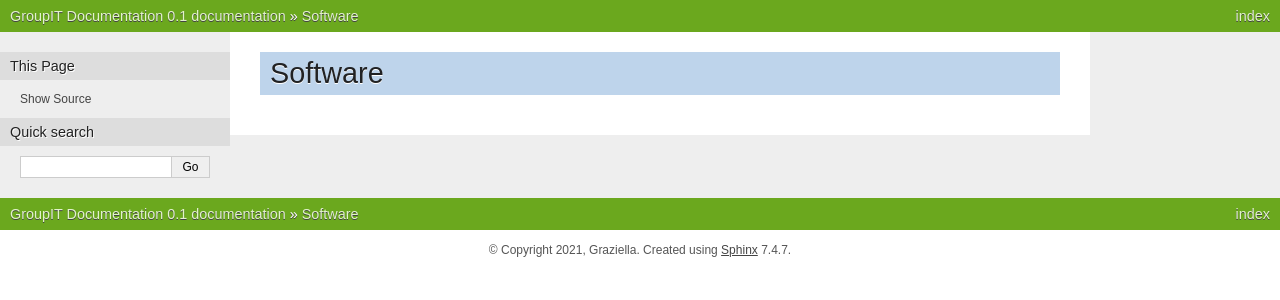
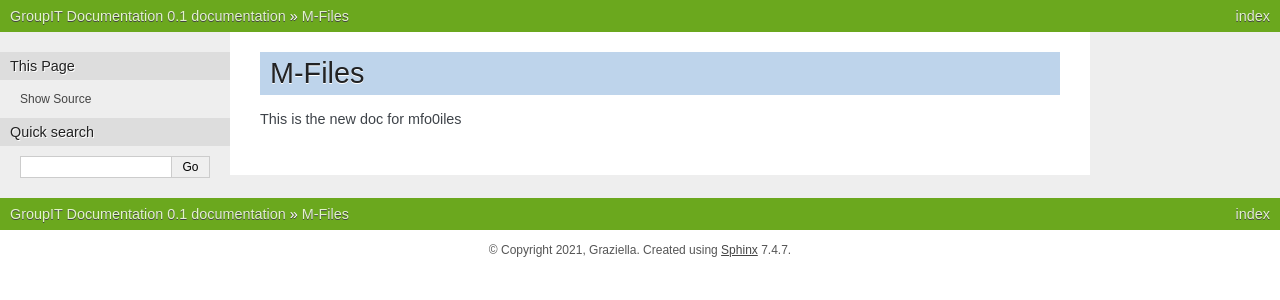
Before and after one commit to PhoenixInNZ/GroupITDocs, a Sphinx documentation site: the page built from docs/source/m-files.rst, in a window 1280 px wide. Shown: the top 300 px of the page. Built offline with Sphinx 7.4.7, drawn with Linux system fonts in a browser that asks for light colours; pages that are not in the unit, such as notebooks, are missing from menus.

Commit message:
Update m-files.rst

```diff
--- a/docs/source/m-files.rst
+++ b/docs/source/m-files.rst
@@ -1,4 +1,6 @@
-Software
+M-Files
 =====
 
 .. _installation:
+
+This is the new doc for mfo0iles
```
